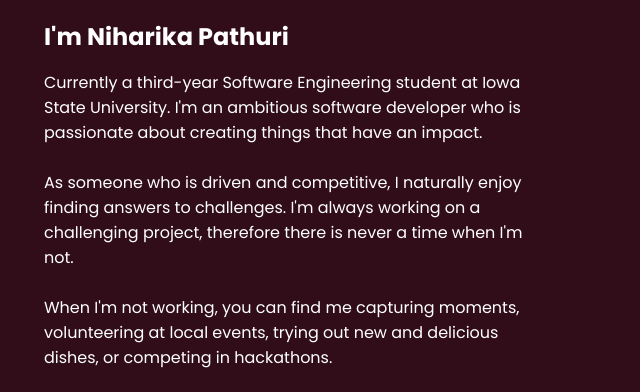
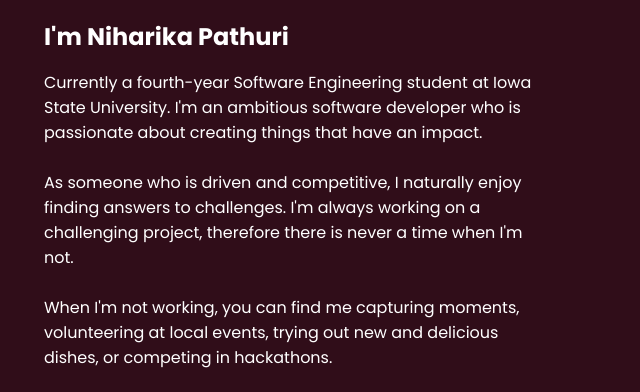
Before and after one commit to pathuriniharika/Portfolio, a plain HTML site: page index.html in a window 1280 px wide. Shown: the part 809-1201 px from the top of the page, 596-1236 px from the left. Drawn offline with nearby package versions, Linux system fonts and the light colour scheme.

Commit message:
Update index.html

```diff
--- a/index.html
+++ b/index.html
@@ -91,7 +91,7 @@
 
         <div>
           <h2 class="about__subtitle white-text">I'm Niharika Pathuri</h2>
-          <p class="about__text white-text">Currently a third-year Software Engineering student at Iowa State
+          <p class="about__text white-text">Currently a fourth-year Software Engineering student at Iowa State
             University. I'm an ambitious software developer who is passionate about creating things that
             have an impact.
             <br>
```
